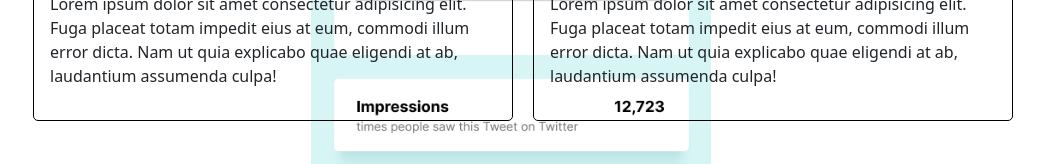
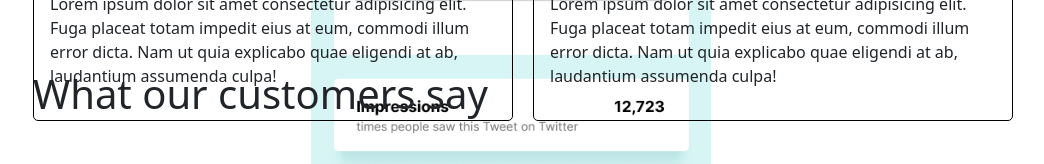
Before and after one commit to joshg1912/landing-page, a website: page index.html in a window 1280 px wide. Shown: the part 1290-1454 px from the top of the page, without its empty margins (117-1161 px from the left). Drawn offline with nearby package versions, Linux system fonts and the light colour scheme.

Commit message:
Adds more

```diff
--- a/index.html
+++ b/index.html
@@ -54,5 +54,12 @@
             <p>Lorem ipsum dolor sit amet consectetur adipisicing elit. Fuga placeat totam impedit eius at eum, commodi illum error dicta. Nam ut quia explicabo quae eligendi at ab, laudantium assumenda culpa!</p></div>
   </div>
     </section>
+    <section class="testimonials">
+        <h1>What our customers say</h1>
+        <div class="row user-cards-container">
+
+        </div>
+
+    </section>
 </body>
 </html>
--- a/style.css
+++ b/style.css
@@ -82,7 +82,7 @@ header {
 }
 
 .features {
-    height: 100vh;
+    height: 70vh;
     padding-top: 70px;
     padding-right: 150px;
     padding-left: 150px;
@@ -101,3 +101,8 @@ header {
     border-radius: 5px;
 
 }
+
+.testimonials {
+    padding-right: 150px;
+    padding-left: 150px;
+}
```
